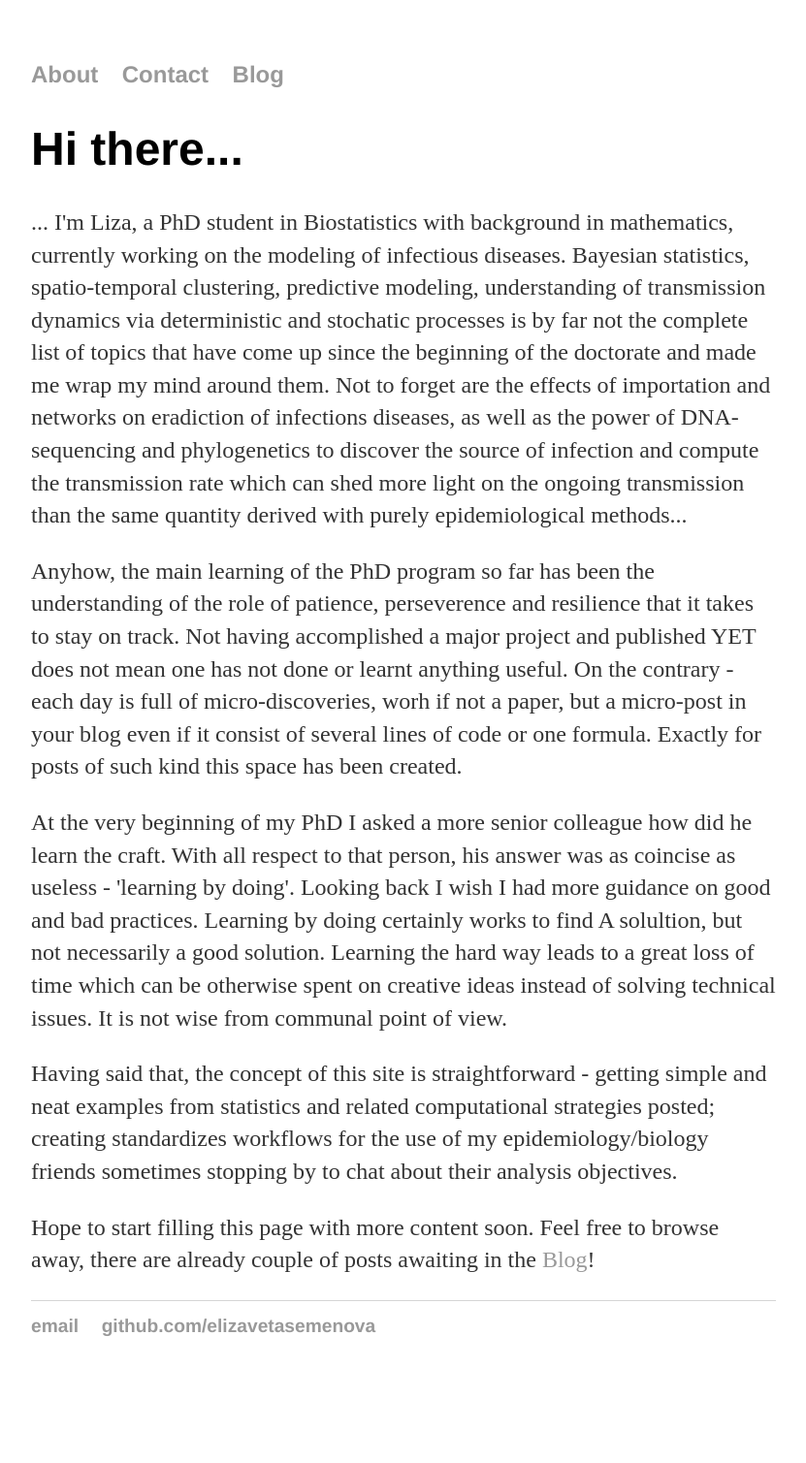
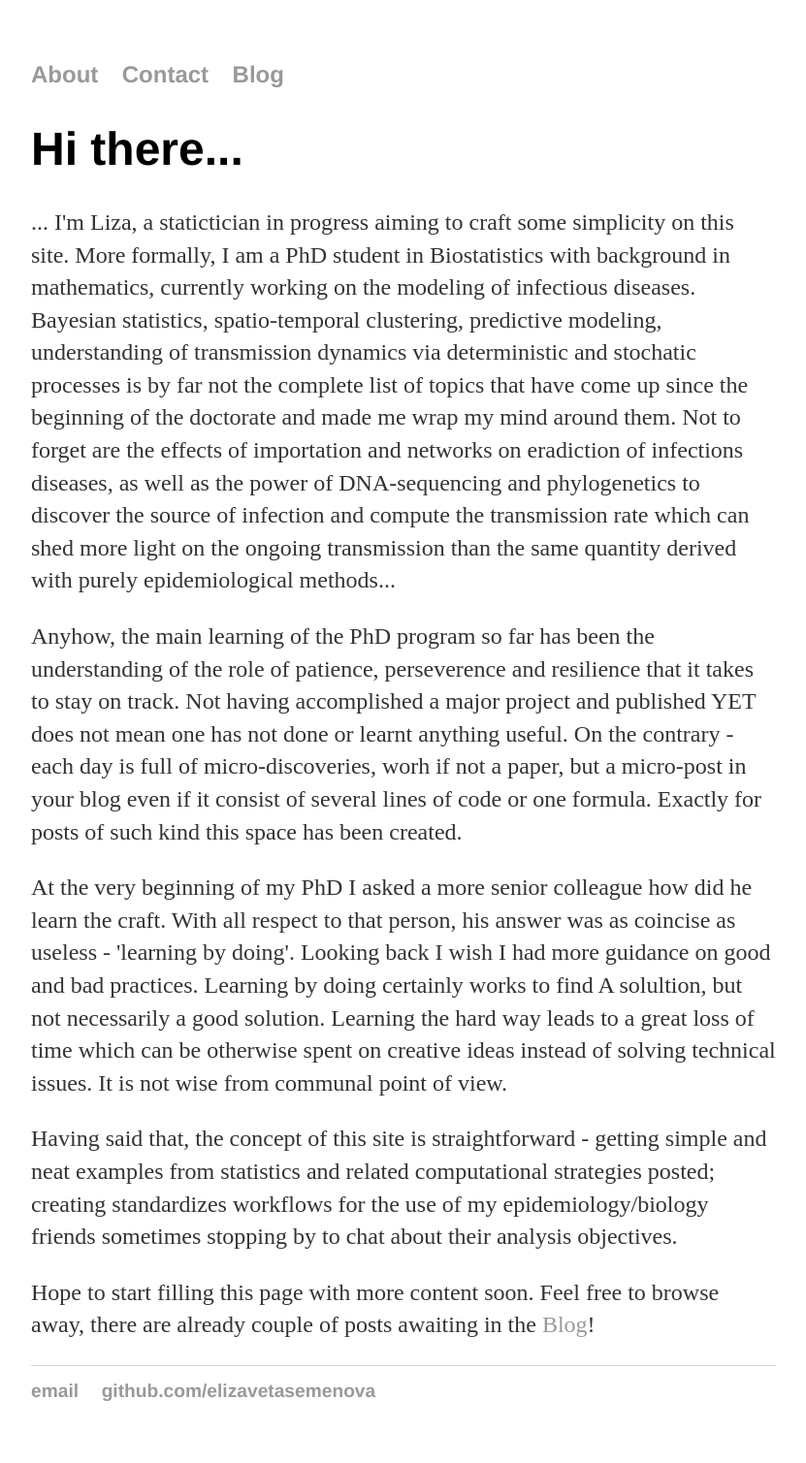
Before and after one commit to elizavetasemenova/elizavetasemenova.github.io, a Jekyll site: the page built from index.html, in a window 1280 px wide. Shown: the whole page at 97% size, without its empty margins (224-1055 px from the left). Built offline with Jekyll 4.4.1, drawn with Linux system fonts in a browser that asks for light colours; before the commit the page ends 1441 px from its top, so only the background shows below that.

Commit message:
Update index.html

```diff
--- a/index.html
+++ b/index.html
@@ -4,8 +4,10 @@ title: Liza Semenova, statistician in progress
 ---
 <div class="blurb">
 	<h1>Hi there...</h1>
-	<p>... I'm Liza, a PhD student in Biostatistics with background in mathematics, currently working on the
-		modeling of infectious diseases. Bayesian statistics, spatio-temporal clustering, predictive modeling,
+	<p>... I'm Liza, a statictician in progress aiming to craft some simplicity on this site.
+		More formally, I am a PhD student in Biostatistics with background in mathematics, currently working on the
+		modeling of infectious diseases.
+	    <br>Bayesian statistics, spatio-temporal clustering, predictive modeling,
 		understanding of transmission dynamics via deterministic and stochatic processes
 		is by far not the complete list of topics that have come up since the beginning of the doctorate
 		and made me wrap my mind around them. Not to forget are the effects of importation and networks on eradiction of
```
